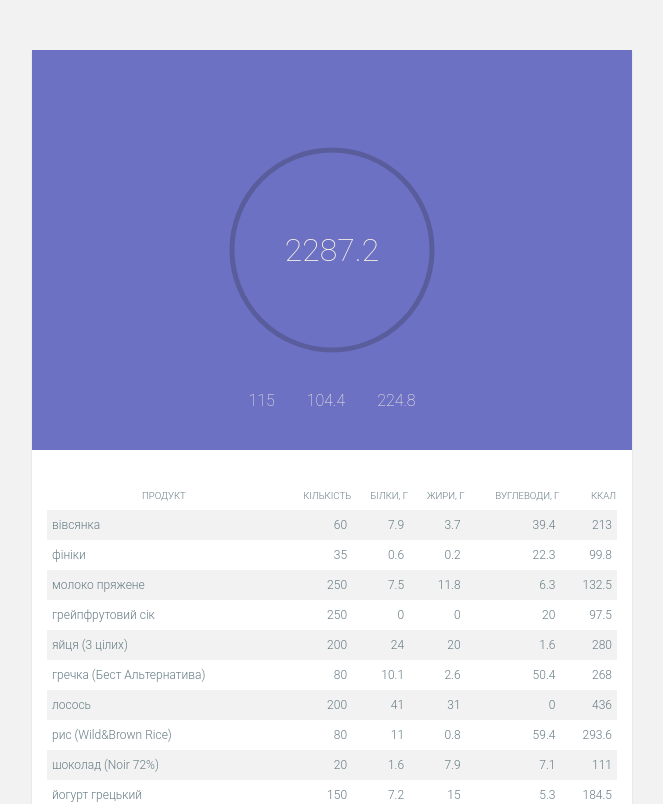
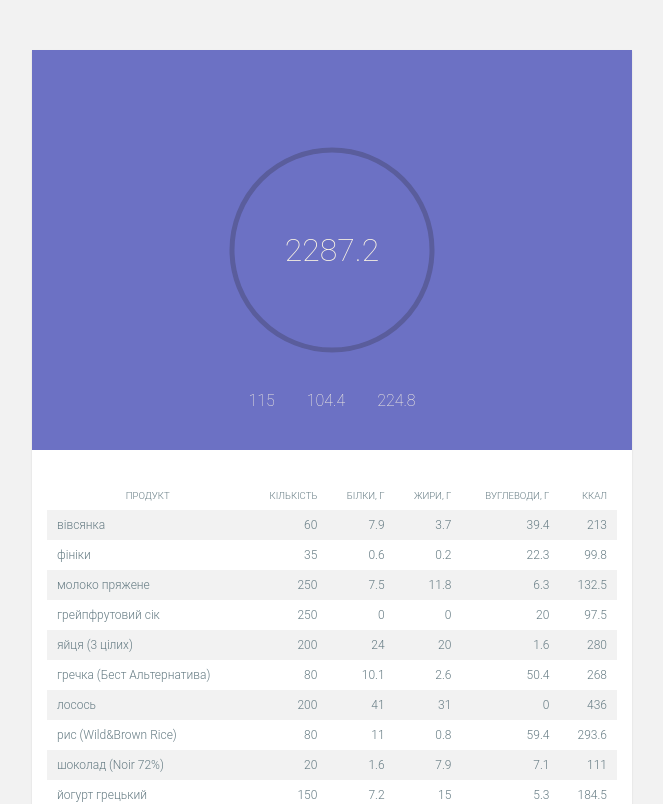
Before and after one commit to ActiveObject/assistant, a React (Create React App) app: page / in a window 1280 px wide. Shown: the top 804 px of the page, without its empty margins (308-971 px from the left). Built offline with nearby package versions, Linux system fonts and the light colour scheme.

Commit message:
Add ability to enable/disable ingredient

```diff
--- a/src/Diet.css
+++ b/src/Diet.css
@@ -16,11 +16,19 @@ tr {
   font-size: .75rem;
   background-color: white;
   color: #657b83;
+  cursor: pointer;
+}
+
+tr.disabled {
+  color: #DDD;
 }
 
 td {
-  padding: 0 5px;
   text-align: left;
+}
+
+td, th {
+  padding: 0 10px;
 }
 
 .td-right {
--- a/src/Diet.js
+++ b/src/Diet.js
@@ -22,17 +22,35 @@ export default class Diet extends Component {
       ['йогурт грецький', 150, 4.8, 10, 3.5, 123],
       ['горіхи грецькі', 20, 21.2, 56.6, 10.6, 636.6],
       ['варення чорна смородина', 20, 0, 0, 55, 220],
-    ]
+    ],
+
+    disabled: []
+  }
+
+  toggleIngredient = ingredient => {
+    this.setState(state => {
+      if (state.disabled.includes(ingredient[0])) {
+        return {
+          disabled: state.disabled.filter(name => name != ingredient[0])
+        };
+      } else {
+        return {
+          disabled: state.disabled.concat(ingredient[0])
+        };
+      }
+    });
   }
 
   render() {
-    var { dayDiet } = this.state;
+    var { dayDiet, disabled } = this.state;
     var weight = 79;
     var bmr = BMR({
       weight,
       height: 181,
       age: 25
     });
+
+    console.log(disabled);
 
     var totalProtein = dayDiet
       .map(food => amount(food) * protein(food))
@@ -46,7 +64,7 @@ export default class Diet extends Component {
 
     return (
       <div className="diet">
-        <DailyNutritionPlan food={dayDiet} />
+        <DailyNutritionPlan food={dayDiet} disabled={disabled} onToggleIngredient={this.toggleIngredient} />
 
         <div>BMR: {bmr}</div>
         <div>{`protein: ${toFixed(totalProtein)}, ${toFixed(totalProtein / weight)}`}</div>
@@ -58,20 +76,24 @@ export default class Diet extends Component {
   }
 }
 
-function DailyNutritionPlan({ food }) {
+function DailyNutritionPlan({ food, disabled, onToggleIngredient }) {
   var totalCalories = food
+    .filter(ingredient => !disabled.includes(ingredient[0]))
     .map(ingredient => amount(ingredient) * kcal(ingredient))
     .reduce((a, b) => a + b)
 
   var totalProtein = food
+    .filter(ingredient => !disabled.includes(ingredient[0]))
     .map(ingredient => amount(ingredient) * protein(ingredient))
     .reduce((a, b) => a + b);
 
   var totalFat = food
+    .filter(ingredient => !disabled.includes(ingredient[0]))
     .map(ingredient => amount(ingredient) * fat(ingredient))
     .reduce((a, b) => a + b);
 
   var totalCarbs = food
+    .filter(ingredient => !disabled.includes(ingredient[0]))
     .map(ingredient => amount(ingredient) * carbs(ingredient))
     .reduce((a, b) => a + b);
 
@@ -101,7 +123,7 @@ function DailyNutritionPlan({ food }) {
           </tr>
         </thead>
         <tbody>
-          {food.map((d, i) => <ProductRow value={d} key={i} />)}
+          {food.map((d, i) => <ProductRow value={d} key={i} onClick={onToggleIngredient} disabled={disabled.includes(d[0])} />)}
         </tbody>
       </table>
     </div>
@@ -154,9 +176,9 @@ function BMR({ weight, height, age }) {
   return 10 * weight + 6.25 * height - 5 * age + 5;
 }
 
-function ProductRow({ value }) {
+function ProductRow({ value, disabled, onClick }) {
   return (
-    <tr>
+    <tr onClick={() => onClick(value)} className={disabled && 'disabled'}>
       <td>{value[0]}</td>
       <td className="td-right">{value[1]}</td>
       <td className="td-right">{toFixed(amount(value) * protein(value))}</td>
```
